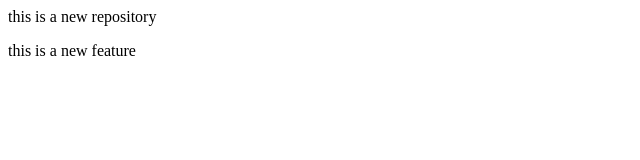
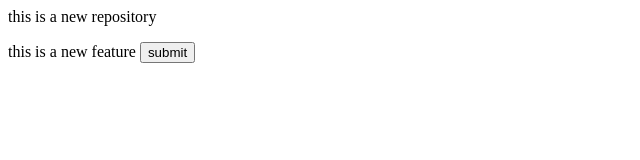
Before and after one commit to nasirhassanbhat/localrepo, a plain HTML site: page localrepo/index.html in a window 1280 px wide. Shown: the whole page, without its empty margins (0-640 px from the left). Drawn offline with Linux system fonts and the light colour scheme.

Commit message:
Added a button

```diff
--- a/localrepo/index.html
+++ b/localrepo/index.html
@@ -1,2 +1,2 @@
 <p>this is a new repository</p>
-<p>this is a new feature</p>
+<p>this is a new feature <button>submit</button></p>
```
